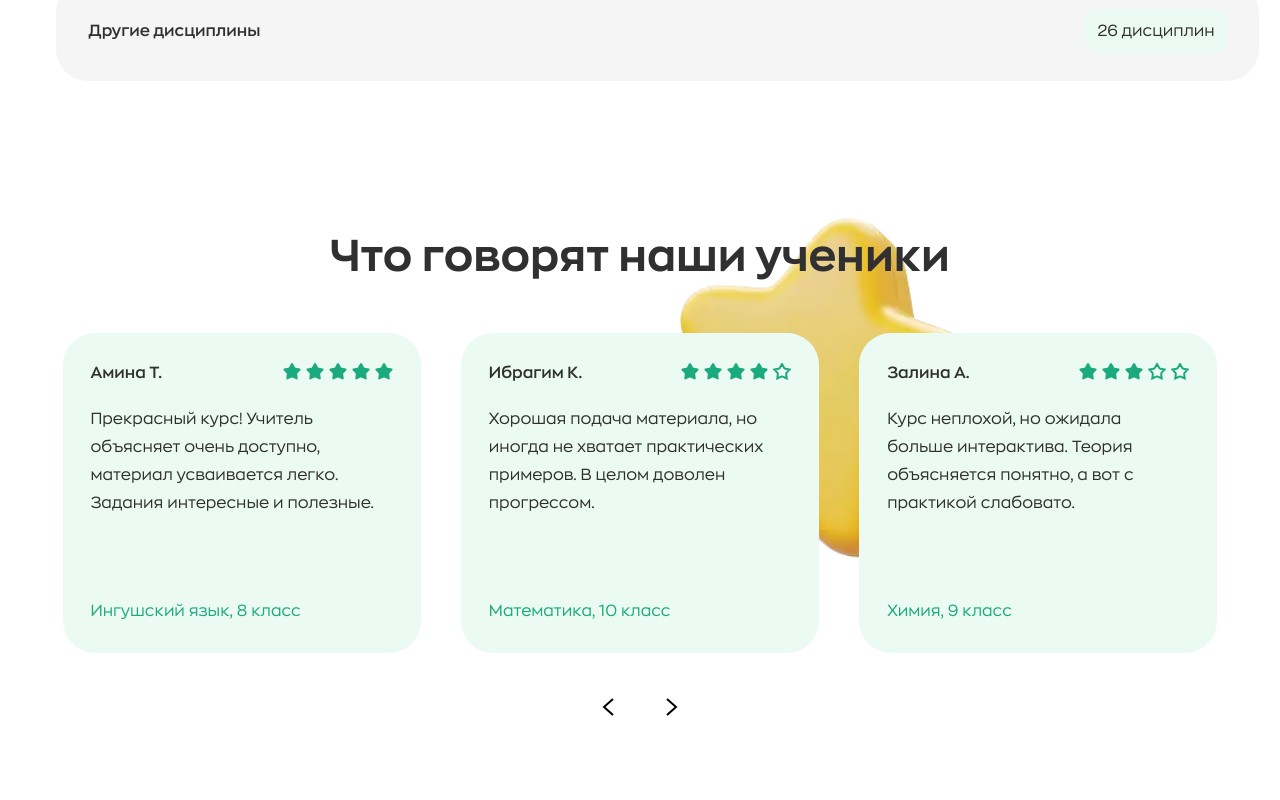
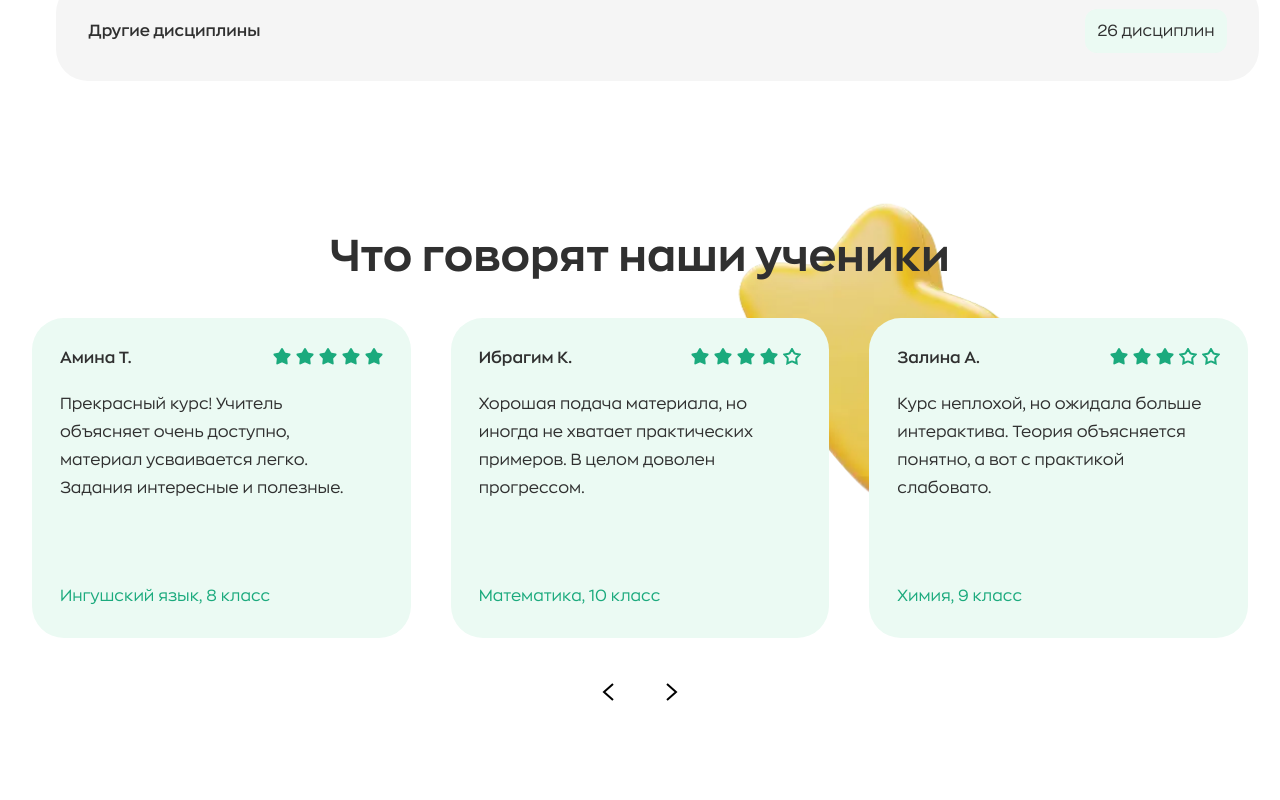
Before and after one commit to MilleniumIT06/deshar-frontend, a Next.js app: page / in a window 1280 px wide. Shown: the part 1360-2160 px from the top of the page. Built offline with nearby package versions, Linux system fonts and the light colour scheme; a web font is replaced by a local one.

Commit message:
some fixes

```diff
--- a/src/components/Reviews/index.tsx
+++ b/src/components/Reviews/index.tsx
@@ -58,7 +58,7 @@ export const Reviews = () => {
 								}}
 								spaceBetween={50}
 								slidesPerView={1} //Number of slides per view
-								style={{ maxWidth: '1155px', margin: '0 auto' }} //Optional, for styling
+								style={{ margin: '0 auto' }} //Optional, for styling
 							>
 								{reviewsMockData.map(item => (
 									<SwiperSlide key={item.id}>
--- a/src/components/Reviews/styles.scss
+++ b/src/components/Reviews/styles.scss
@@ -6,15 +6,15 @@
 
 	@include mini.image-set-png('/images/Reviews/bg');
 
-	background-position: right 250px top 50px;
-	background-size: 400px 400px;
+	background-position: right 235px top 40px;
+	background-size: 350px 350px;
 	background-repeat: no-repeat;
 	&__slider {
 		&_wrapper {
 			display: flex;
 			flex-direction: column;
 			align-items: center;
-			margin-top: 50px;
+			margin-top: 35px;
 			gap: 30px;
 		}
 		&_pagination {
--- a/src/shared/ui/Selector/styles.scss
+++ b/src/shared/ui/Selector/styles.scss
@@ -69,6 +69,7 @@
 			}
 
 			&.selected {
+				background-color: var(--neutral-lightest);
 				span {
 					font-weight: 700;
 				}
@@ -86,7 +87,7 @@
 		display: flex;
 		align-items: start;
 		justify-content: start;
-		width: 143px;
+		width: 123px;
 		background-color: var(--neutral-white);
 		box-shadow: 4px 4px 12px 0 rgba(0, 0, 0, 0.1);
 		border-radius: 24px;
@@ -103,6 +104,8 @@
 			&::-webkit-scrollbar-track {
 				width: 100%;
 				background: var(--neutral-lightest);
+				margin: 16px 0;
+				cursor: pointer;
 			}
 
 			&::-webkit-scrollbar-thumb {
```
Also changed, not shown: src/components/Successes/index.tsx (+14 -1 lines).
